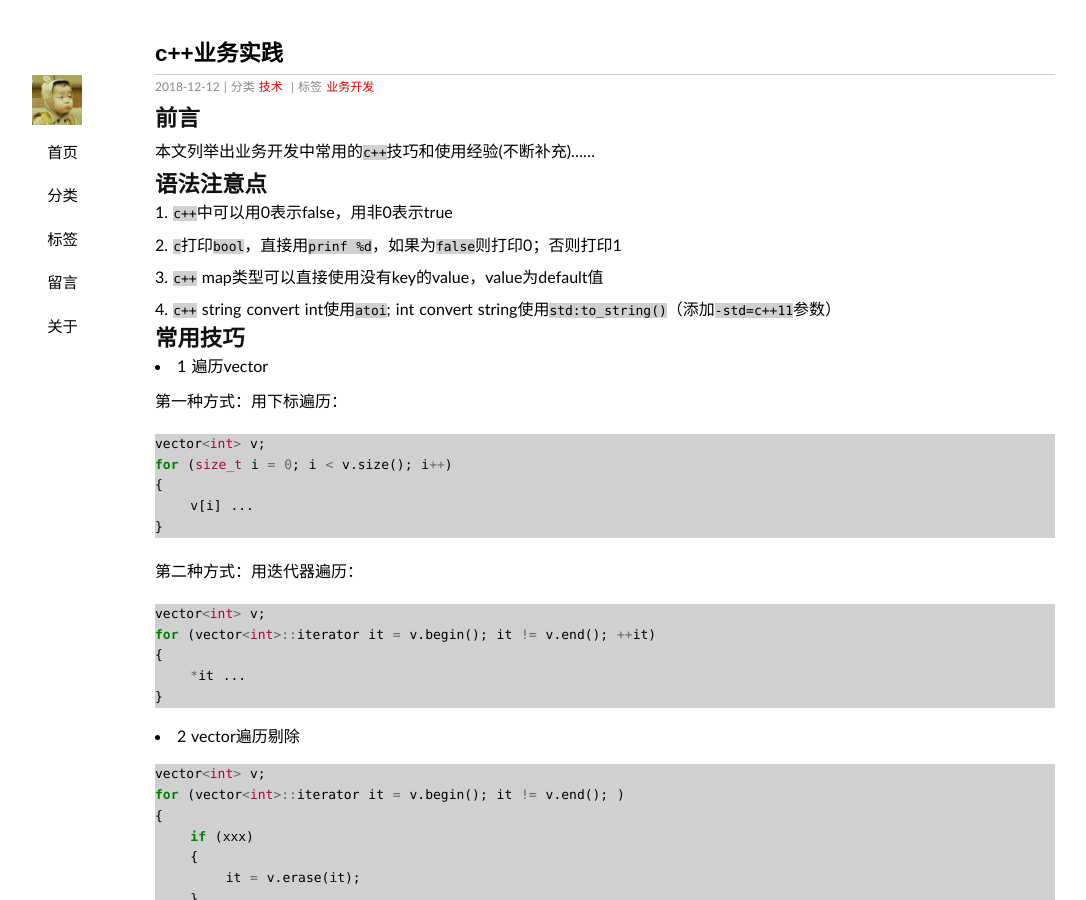
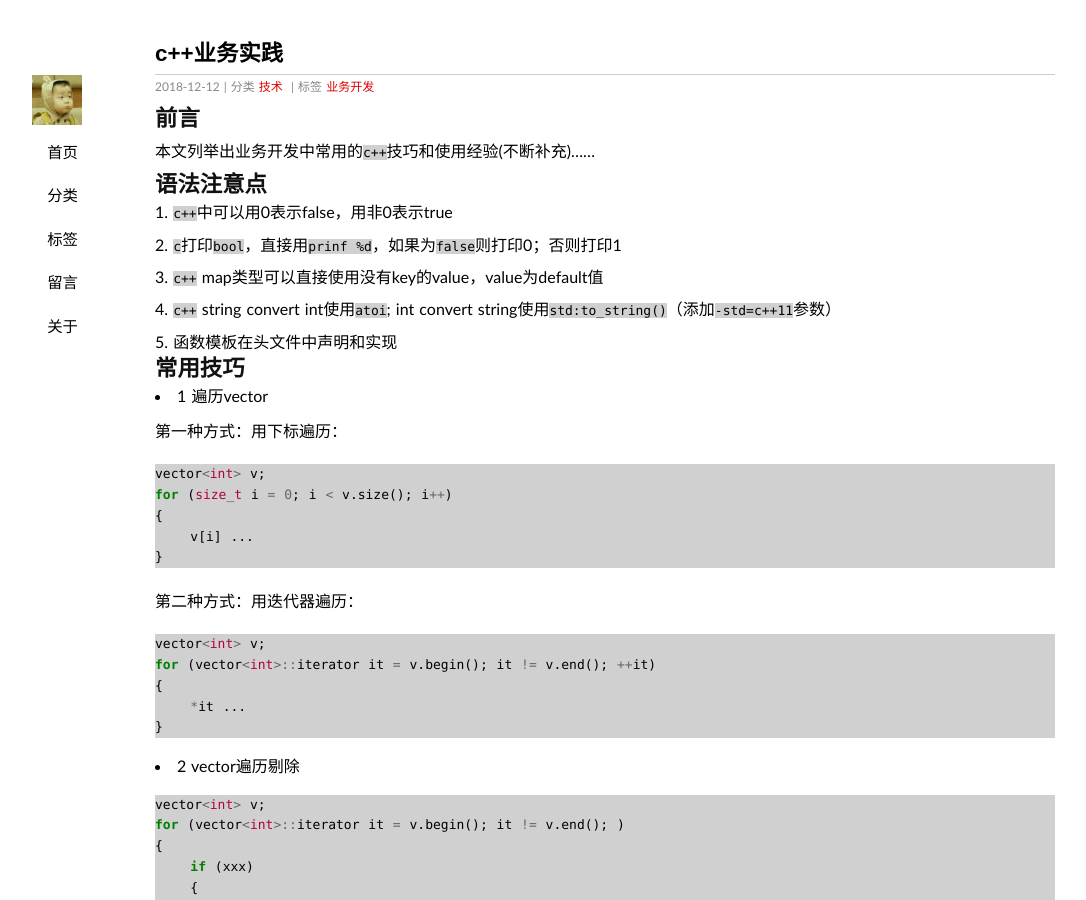
Before and after one commit to duyanghao/duyanghao.github.io, a Jekyll site: the page built from _posts/2018-12-12-c++-practice.md, in a window 1280 px wide and 900 px high. Shown: the whole window, without its empty margins (35-1121 px from the left). Built offline with Jekyll 4.4.1, drawn with Linux system fonts in a browser that asks for light colours; some web fonts are replaced; comment, search, counter and statistics services are not loaded.

Commit message:
update c++-practice
Signed-off-by: duyanghao <1294057873@qq.com>

```diff
--- a/_posts/2018-12-12-c++-practice.md
+++ b/_posts/2018-12-12-c++-practice.md
@@ -17,6 +17,7 @@ excerpt: c++业务开发常用技巧总结……
 2. `c`打印`bool`，直接用`prinf %d`，如果为`false`则打印0；否则打印1
 3. `c++` map类型可以直接使用没有key的value，value为default值
 4. `c++` string convert int使用`atoi`; int convert string使用`std:to_string()`（添加`-std=c++11`参数）
+5. 函数模板在头文件中声明和实现
 
 ## 常用技巧
 
```
